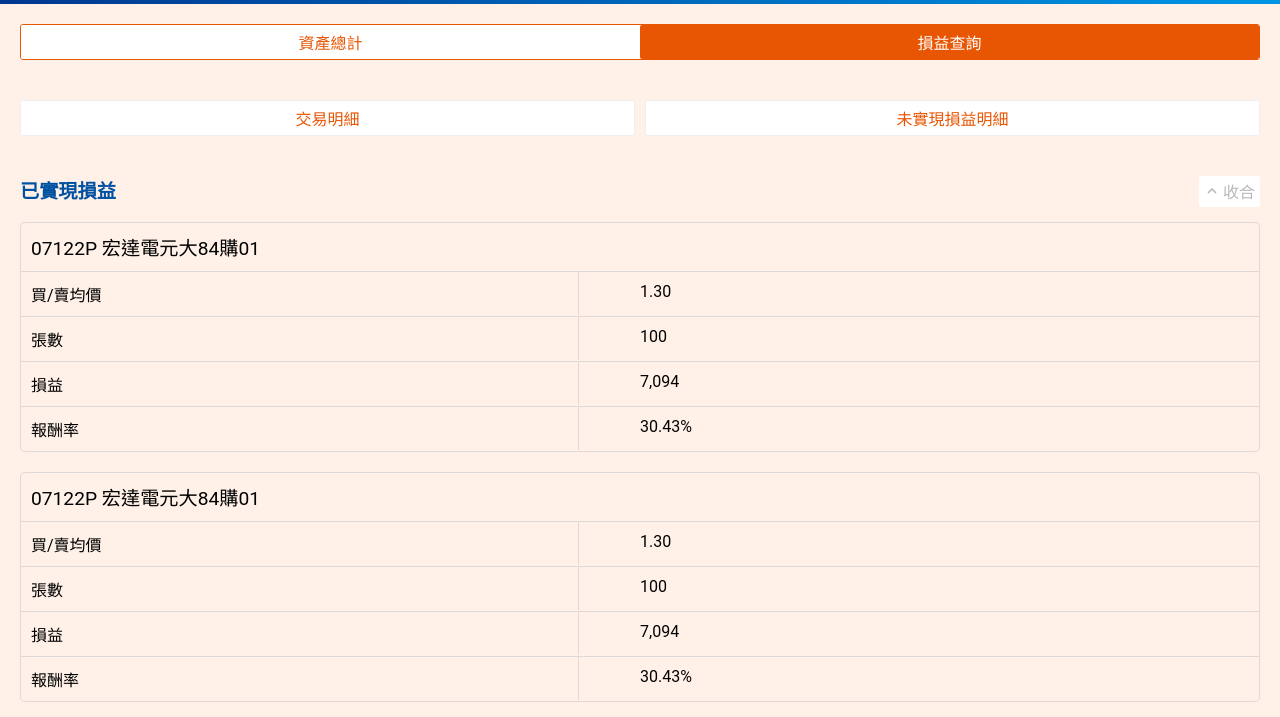
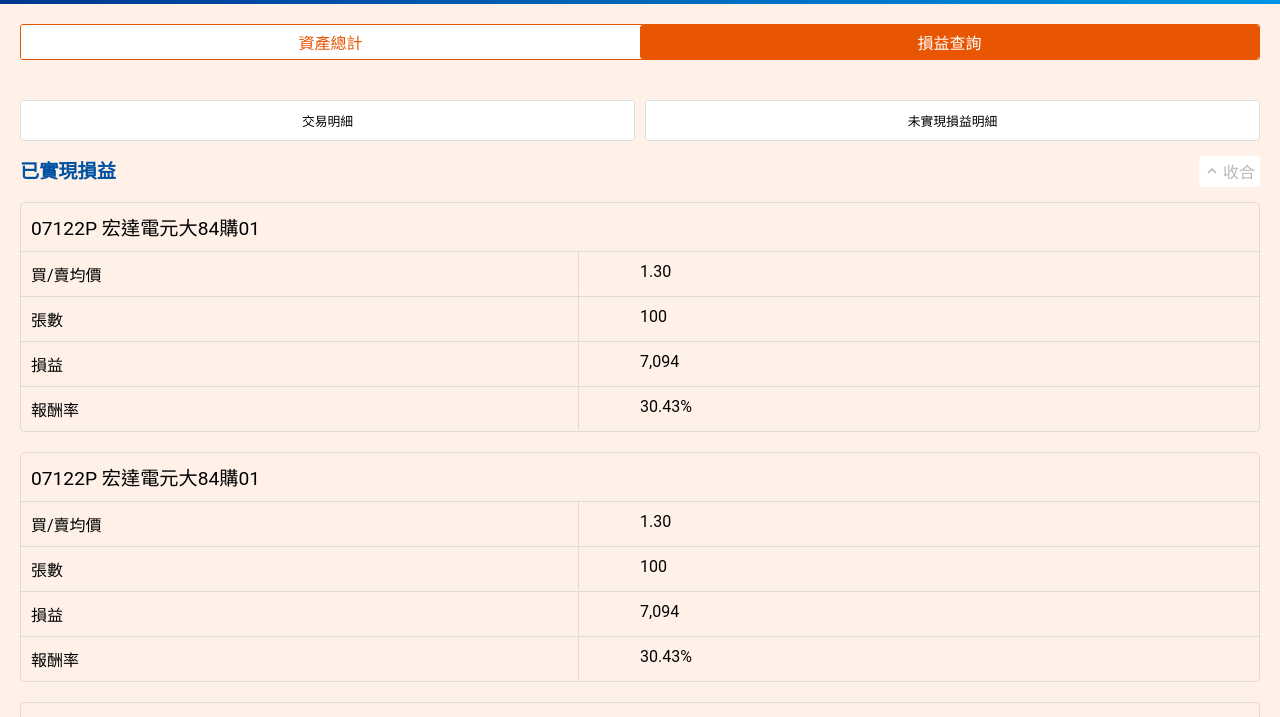
Before and after one commit to tsgo/yuanta, a plain HTML site: page w010b.html in a window 1280 px wide. Shown: the part 41-758 px from the top of the page. Drawn offline with Linux system fonts and the light colour scheme.

Commit message:
Fix html code.

```diff
--- a/scss/type.scss
+++ b/scss/type.scss
@@ -587,12 +587,13 @@
   &.topnew {
     border: 0;
     width: calc(50% - 5px);
+    margin-bottom: 15px;
 
-    &:first-child {
+    &.tl {
       float: left;
     }
 
-    &:last-child {
+    &.tr {
       float: right;
     }
   }
@@ -735,7 +736,7 @@
     color: $Dellblue;
     text-decoration: none;
     cursor: pointer;
-    @include border-radius(2px);
+    @include border-radius(3px);
     font-size: 1rem;
     outline: 0;
     border: 0;
@@ -751,7 +752,15 @@
 
       &.ao100 {
         width: 100%;
-        border: 1px solid rgba(239, 239, 241, 1.00);
+        border: 1px solid #dbdde0;
+        padding: 10px 0;
+        font-size: .8rem;
+        color: black !important;
+
+        &:hover, &:active {
+          background-color: $Dellorange !important;
+          color: white !important;
+        }
       }
     }
 
--- a/w010b.html
+++ b/w010b.html
@@ -32,16 +32,16 @@
         </div>
       </div>
 
-      <div class='cent_boxs haveSpace NoTopNoBottom'>
-        <div class='topBtn topnew'>
+
+      <div class='cent_boxs haveSpace NoMarginTop'>
+        <div class='topBtn topnew tl'>
           <button class='aoragne ao100'>交易明細</button>
         </div>
-        <div class='topBtn topnew'>
+        <div class='topBtn topnew tr'>
           <button class='aoragne ao100'>未實現損益明細</button>
         </div>
-      </div>
 
-      <div class='cent_boxs haveSpace NoMarginTop'>
+
         <div class='inputBoxs'>
           <p class='greenTitle'>已實現損益</p>
           <div class='openClose'>收合</div>
```
Also changed, not shown: 190418_new2.html (+1 -1 lines), css/label.css, css/public.css, css/type.css.
